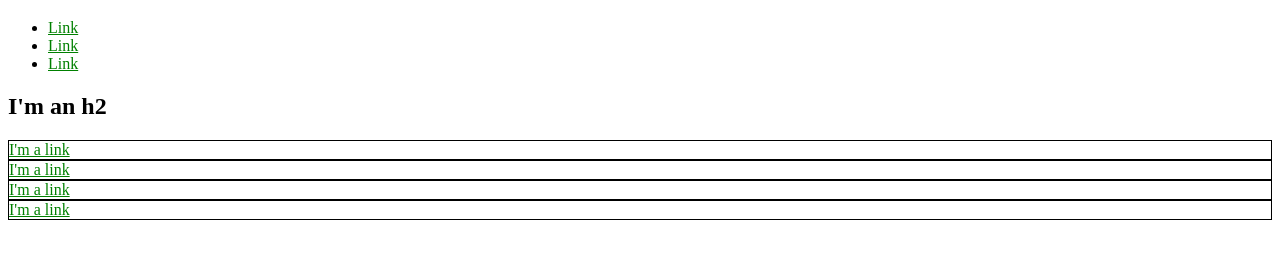
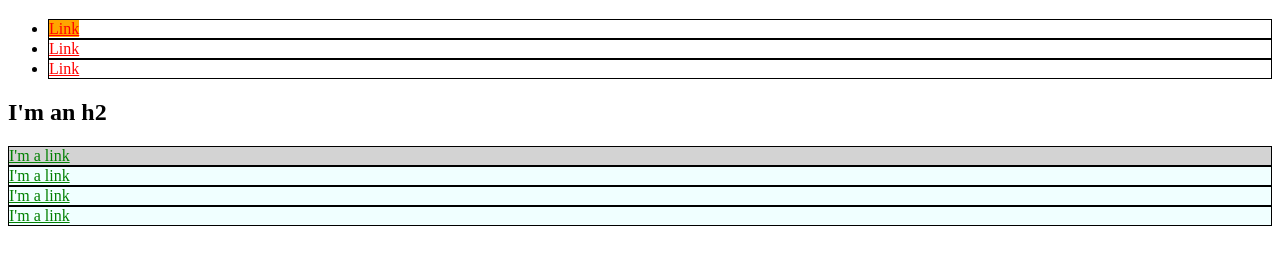
Before and after one commit to tgeis02/tgeis02.github.io, a plain HTML site: page index.html in a window 1280 px wide. Shown: the part 61-326 px from the top of the page. Drawn offline with Linux system fonts and the light colour scheme.

Commit message:
changed Css selectors

```diff
--- a/index.html
+++ b/index.html
@@ -6,11 +6,40 @@
 
     <style>
     a {
-      color: green;
+      color: red;
     }
     div {
       border: 1px solid black;
     }
+
+    div a {
+      color: green;
+    }
+
+    li {
+      border: 1px solid black;
+    }
+
+    #exec-bio{
+      background-color: lightgray;
+    }
+
+    .bio-box {
+      border: 1px solid black;
+    }
+
+    .bio-box a {
+      color: green;
+    }
+
+    #orange-field {
+      background-color: orange;
+    }
+
+    .azure {
+      background-color: azure;
+    }
+
     </style>
 
   </head>
@@ -18,7 +47,7 @@
     <h1>I'm an h1</h1>
     <ul>
       <li>
-        <a href="http://example.com/" >Link</a>
+        <a id=orange-field href="http://example.com/" >Link</a>
       </li>
       <li>
         <a href="http://example.com/" >Link</a>
@@ -28,17 +57,17 @@
       </li>
     </ul>
     <h2>I'm an h2</h2>
-    <div>
-      <a href="http://example.com/" style="color: green;">I'm a link</a>
+    <div id="exec-bio" class="bio-box azure">
+      <a href="http://example.com/" >I'm a link</a>
     </div>
-    <div>
-      <a href="http://example.com/" style="color: green;">I'm a link</a>
+    <div class="bio-box azure">
+      <a href="http://example.com/" >I'm a link</a>
     </div>
-    <div>
-      <a href="http://example.com/" style="color: green;">I'm a link</a>
+    <div class="bio-box azure">
+      <a href="http://example.com/" >I'm a link</a>
     </div>
-    <div>
-      <a href="http://example.com/" style="color: green;">I'm a link</a>
+    <div class="bio-box azure">
+      <a href="http://example.com/" >I'm a link</a>
     </div>
   </body>
 </html>
```
